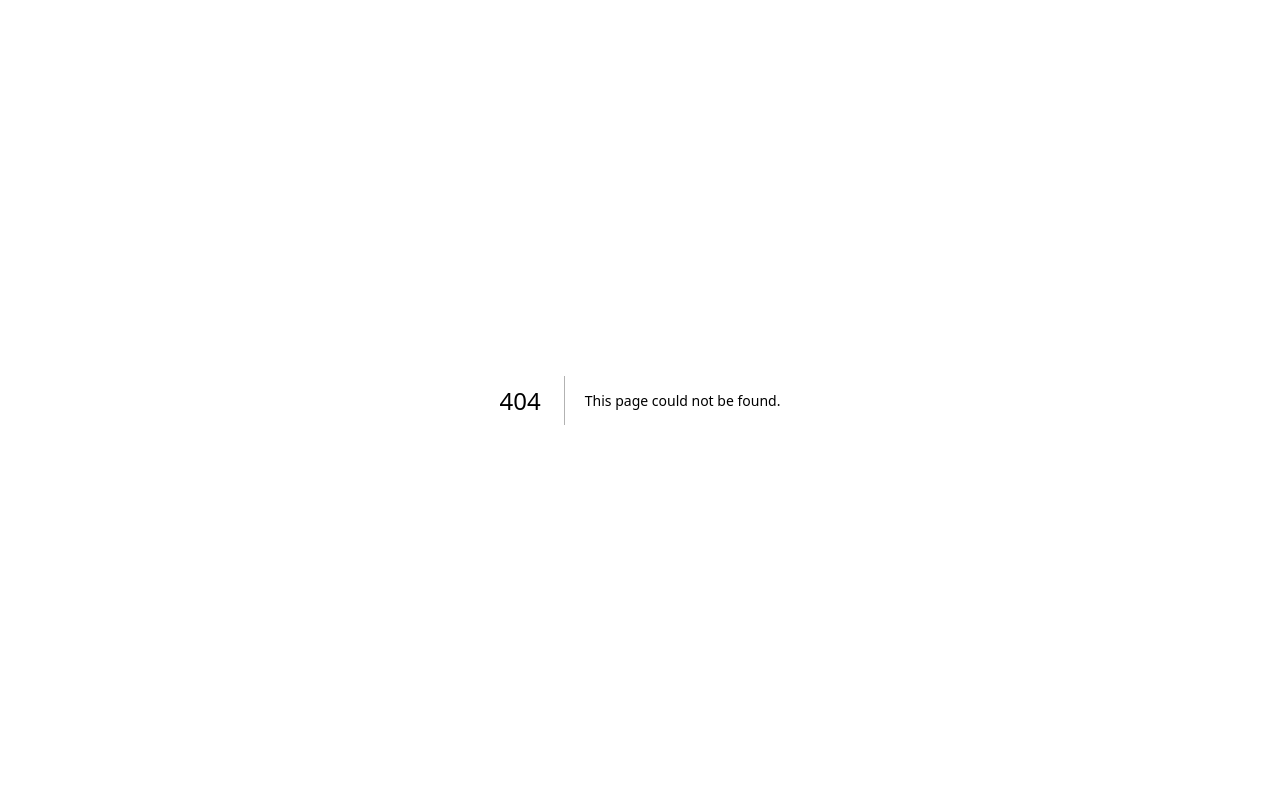
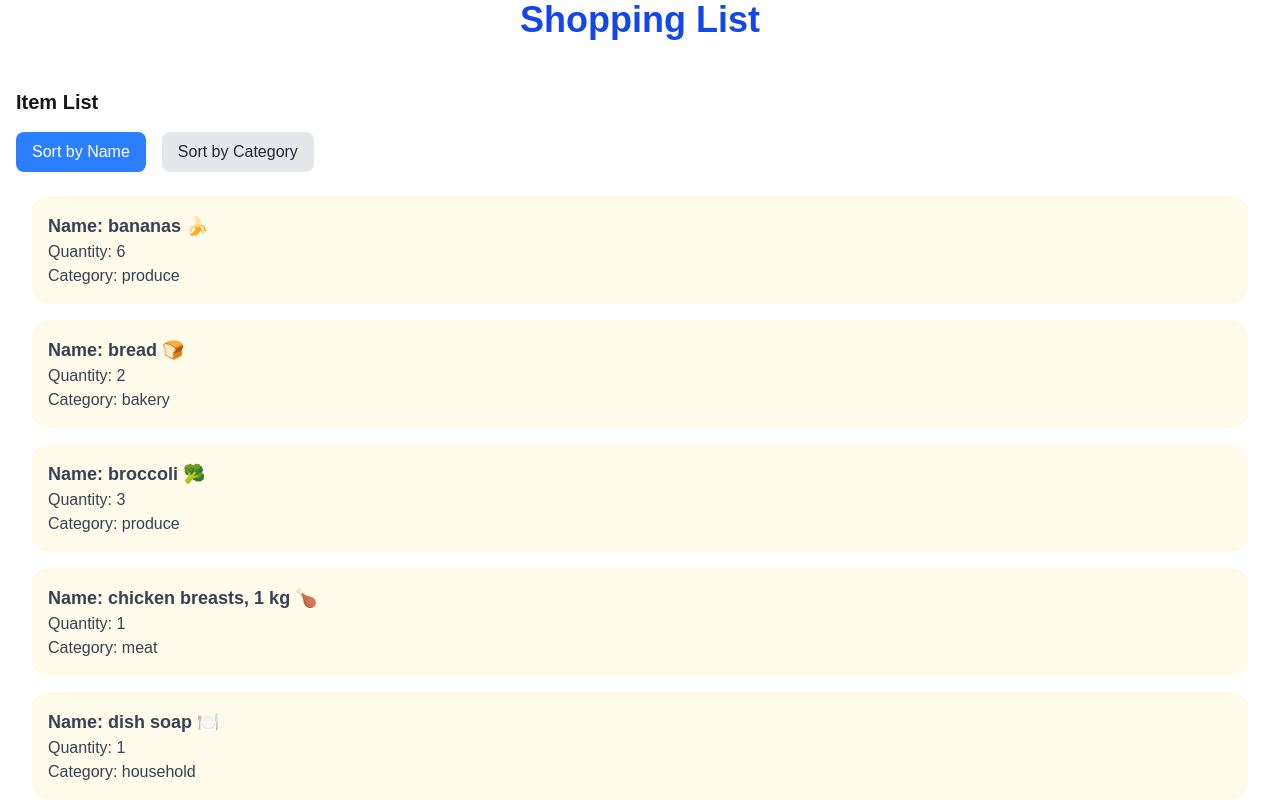
Before and after one commit to VincentManimtim/cprg306-assignments, a Next.js app: page /week-6 in a window 1280 px wide. Before the commit this address had no page. Shown: the top 800 px of the page. Built offline with nearby package versions, Linux system fonts and the light colour scheme.

Commit message:
week-6-Assignment
Added sortby functions and buttons

```diff
--- a/app/page.js
+++ b/app/page.js
@@ -14,6 +14,8 @@ export default function Home() {
         <li><Link className="text-blue-600 hover:underline hover:text-cyan-300" href="./week-4">Week 4 Assignment</Link></li>
 
         <li><Link className="text-blue-600 hover:underline hover:text-cyan-300" href="./week-5">Week 5 Assignment</Link></li>
+
+        <li><Link className="text-blue-600 hover:underline hover:text-cyan-300" href="./week-6">Week 6 Assignment</Link></li>
       </ul>
     </main>
   );
--- /dev/null
+++ b/app/week-6/item-list.js
@@ -0,0 +1,74 @@
+"use client";
+
+import { useState } from "react";
+import Item from "./item";
+import items from "./items.json";
+
+export default function ItemList() {
+  // 1️⃣ Create state variable sortBy (default: "name")
+  const [sortBy, setSortBy] = useState("name");
+
+  // 2️⃣ Make a copy of items and sort based on sortBy
+  let itemArray = items.map((item) => ({ ...item }));
+
+  itemArray.sort((a, b) => {
+    if (sortBy === "name") {
+      // Alphabetical sort by name (no localeCompare)
+      const nameA = a.name.toUpperCase();
+      const nameB = b.name.toUpperCase();
+      if (nameA < nameB) return -1;
+      if (nameA > nameB) return 1;
+      return 0;
+    } else if (sortBy === "category") {
+      // Alphabetical sort by category
+      const catA = a.category.toUpperCase();
+      const catB = b.category.toUpperCase();
+      if (catA < catB) return -1;
+      if (catA > catB) return 1;
+      return 0;
+    }
+    return 0;
+  });
+
+  // 3️⃣ Define button styles
+  const activeButton = "bg-blue-500 text-white";
+  const inactiveButton = "bg-gray-200 text-gray-800";
+
+  // 4️⃣ Render buttons and sorted items
+  return (
+    <section className="p-4">
+      <h2 className="text-xl font-bold mb-4">Item List</h2>
+
+      <div className="flex gap-4 mb-6">
+        <button
+          onClick={() => setSortBy("name")}
+          className={`px-4 py-2 rounded-lg ${
+            sortBy === "name" ? activeButton : inactiveButton
+          }`}
+        >
+          Sort by Name
+        </button>
+
+        <button
+          onClick={() => setSortBy("category")}
+          className={`px-4 py-2 rounded-lg ${
+            sortBy === "category" ? activeButton : inactiveButton
+          }`}
+        >
+          Sort by Category
+        </button>
+      </div>
+
+      <ul>
+        {itemArray.map((item) => (
+          <Item
+            key={item.id}
+            name={item.name}
+            quantity={item.quantity}
+            category={item.category}
+          />
+        ))}
+      </ul>
+    </section>
+  );
+}
--- /dev/null
+++ b/app/week-6/item.js
@@ -0,0 +1,17 @@
+
+
+export default function Item(props){
+
+    let { name, quantity, category} = props;
+
+    return (
+    <li className="bg-amber-50 m-4 p-4 rounded-2xl">
+      <h3 className="text-gray-700 text-lg font-bold">Name: {name}</h3>
+      <ul>
+        <li className="text-gray-700">Quantity: {quantity}</li>
+        <li className="text-gray-700">Category: {category}</li>
+      </ul>
+    </li>
+  );
+
+}
--- /dev/null
+++ b/app/week-6/items.json
@@ -0,0 +1,74 @@
+[
+  {
+    "id": "1h2GJKH12gkHG31h1H",
+    "name": "milk, 4 L 🥛",
+    "quantity": 1,
+    "category": "dairy"
+  },
+  {
+    "id": "2KJH3k2j3H1k2J3K1H",
+    "name": "bread 🍞",
+    "quantity": 2,
+    "category": "bakery"
+  },
+  {
+    "id": "3h2KJH3k2j3H1k2J3",
+    "name": "eggs, dozen 🥚",
+    "quantity": 2,
+    "category": "dairy"
+  },
+  {
+    "id": "4k2J3K1H2GJKH12gk",
+    "name": "bananas 🍌",
+    "quantity": 6,
+    "category": "produce"
+  },
+  {
+    "id": "5H1h1H2KJH3k2j3H",
+    "name": "broccoli 🥦",
+    "quantity": 3,
+    "category": "produce"
+  },
+  {
+    "id": "6H1k2J3K1H2GJKH1",
+    "name": "chicken breasts, 1 kg 🍗",
+    "quantity": 1,
+    "category": "meat"
+  },
+  {
+    "id": "7gkHG31h1H2KJH3k",
+    "name": "pasta sauce 🍝",
+    "quantity": 3,
+    "category": "canned goods"
+  },
+  {
+    "id": "8j3H1k2J3K1H2GJK",
+    "name": "spaghetti, 454 g 🍝",
+    "quantity": 2,
+    "category": "dry goods"
+  },
+  {
+    "id": "9H12gkHG31h1H2KJ",
+    "name": "toilet paper, 12 pack 🧻",
+    "quantity": 1,
+    "category": "household"
+  },
+  {
+    "id": "10H3k2j3H1k2J3K1",
+    "name": "paper towels, 6 pack",
+    "quantity": 1,
+    "category": "household"
+  },
+  {
+    "id": "11k2J3K1H2GJKH12",
+    "name": "dish soap 🍽️",
+    "quantity": 1,
+    "category": "household"
+  },
+  {
+    "id": "12GJKH12gkHG31h1",
+    "name": "hand soap 🧼",
+    "quantity": 4,
+    "category": "household"
+  }
+]
--- /dev/null
+++ b/app/week-6/page.js
@@ -0,0 +1,13 @@
+import React from 'react';
+import ItemList from './item-list';
+
+export default function Page() {
+  return (
+    <main className="">
+      <h1 className="text-4xl font-bold text-center mb-8 text-blue-700">
+        Shopping List
+      </h1>
+      <ItemList />
+    </main>
+  );
+}
```
